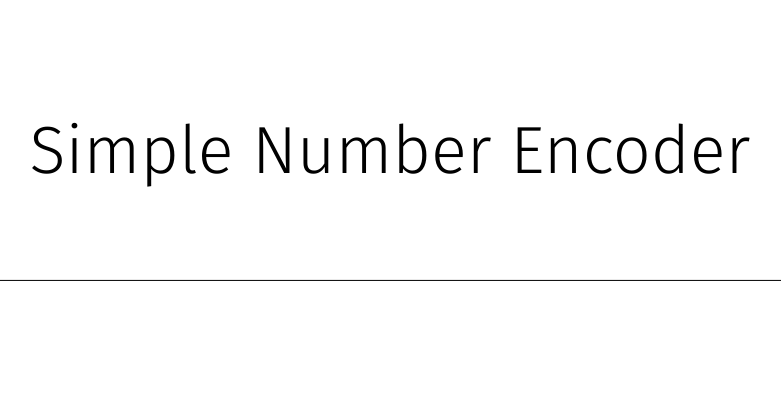
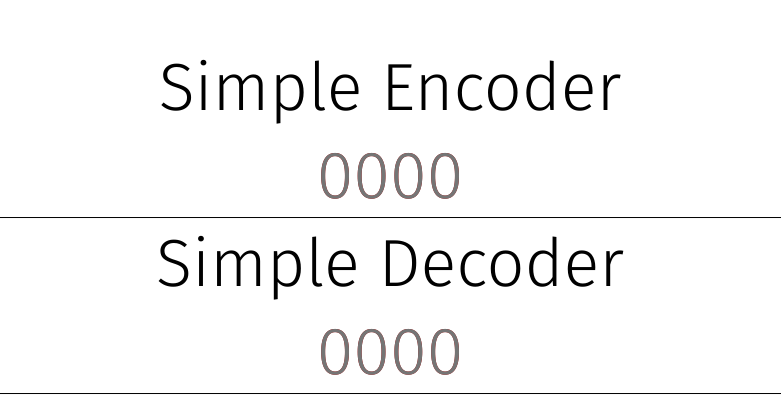
Before and after one commit to WeddingJM2019/EG2020, a plain HTML site: page docs/simple_encode.html in a window 1280 px wide. Shown: the part 154-568 px from the top of the page, without its empty margins (250-1031 px from the left). Drawn offline with Linux system fonts and the light colour scheme.

Commit message:
encoding / decoding functions

```diff
--- a/docs/simple_encode.html
+++ b/docs/simple_encode.html
@@ -107,6 +107,17 @@ function encode() {
   document.getElementById("check").innerHTML = decodedString
 
 }
+
+function decode() {
+
+  var input_code = document.getElementById("myInput2").value
+  var encodedString = window.atob( input_code );
+
+  var decodedString = window.btoa( encodedString );
+  document.getElementById("myOutput").innerHTML = encodedString
+  document.getElementById("check").innerHTML = decodedString
+
+}
 </script>
 
 </head>
@@ -116,16 +127,22 @@ function encode() {
 
   <div class="container">
 
-  <label class="headline">Simple Number Encoder</label>
+  <label class="headline">Simple Encoder</label>
 
   <input type="number" class="codeinput" id="myInput"
-         oninput="encode()"
+         oninput="encode()" placeholder="0000"
          autocomplete="off" autofocus>
+
+         <label class="headline">Simple Decoder</label>
+
+<input class="codeinput" id="myInput2" placeholder="0000"
+                oninput="decode()"
+                autocomplete="off" autofocus>
 
   <div class="out" id="myOutput">
   </div>
 
-  <div class="out" id="check">
+  <!--<div class="out" id="check">-->
   </div>
 
 </div>
```
